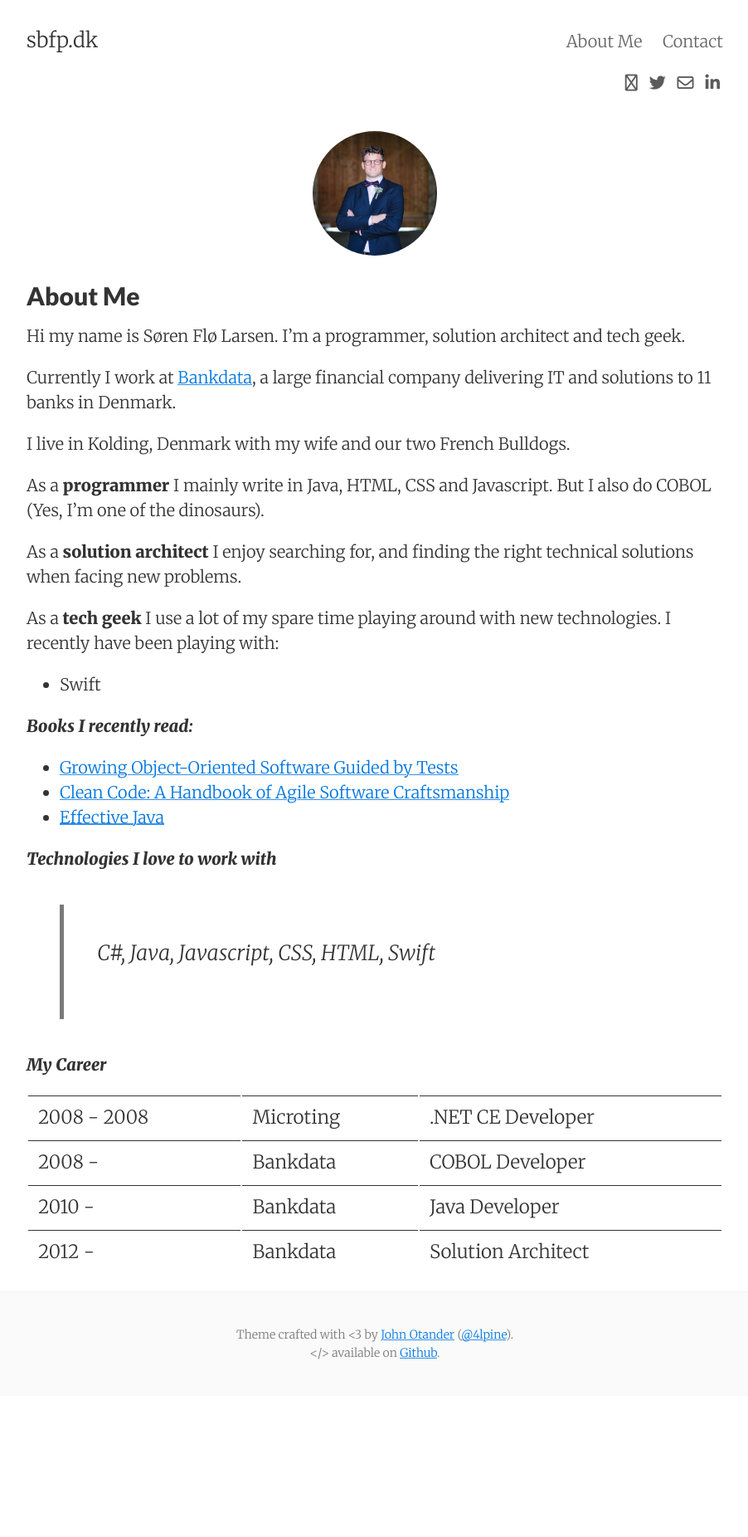
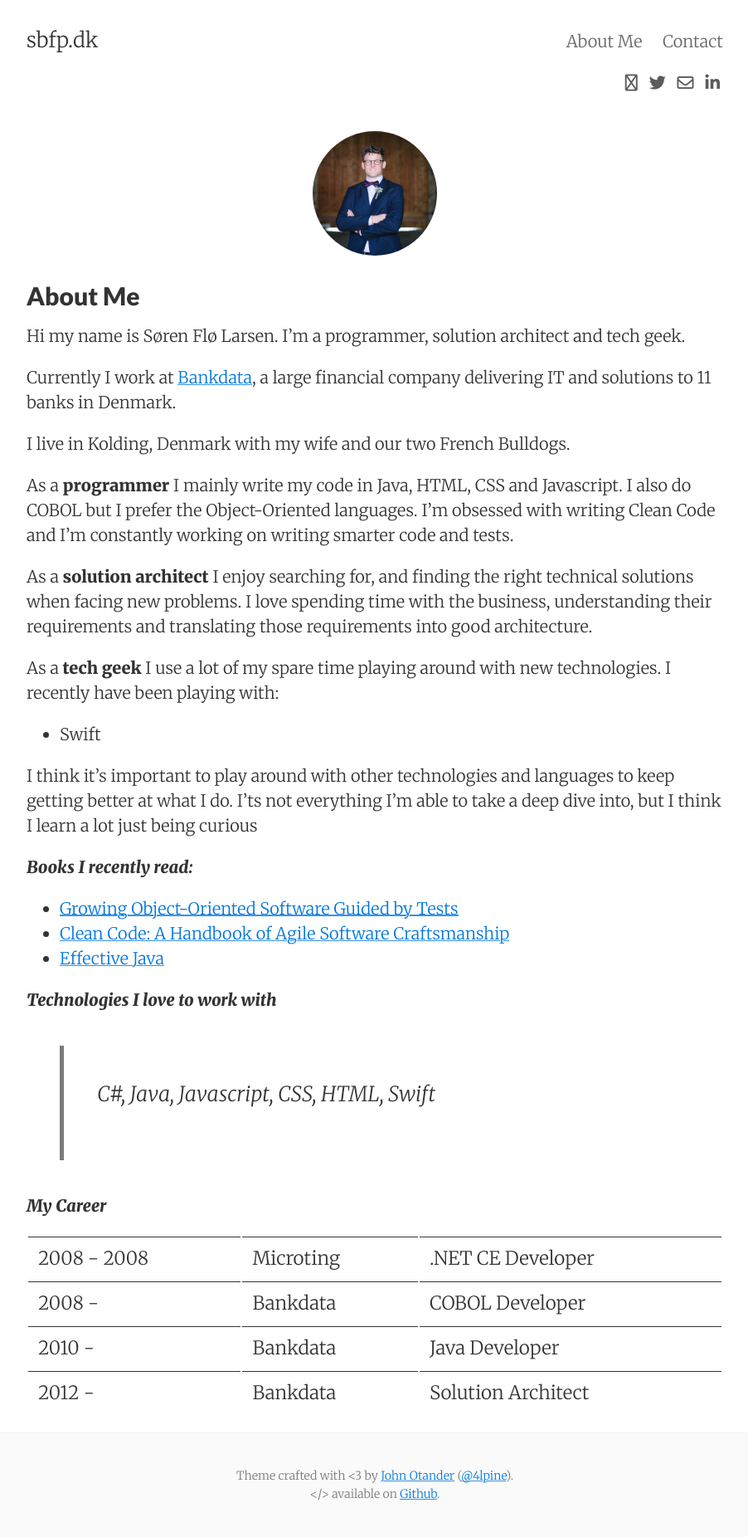
Before and after one commit to sbfp/sbfp.github.io-old, a Jekyll site: the page built from about.md, in a window 1280 px wide. Shown: the whole page at 83% size, without its empty margins (188-1090 px from the left). Built offline with Jekyll 4.4.1, drawn with Linux system fonts in a browser that asks for light colours; nearby versions of some CDN libraries; before the commit the page ends 1682 px from its top, so only the background shows below that.

Commit message:
updated about

```diff
--- a/about.md
+++ b/about.md
@@ -13,13 +13,16 @@ Currently I work at [Bankdata](http://bankdata.dk/en), a large financial company
 I live in Kolding, Denmark with my wife and our two French Bulldogs.
 
 
-As a **programmer** I mainly write in Java, HTML, CSS and Javascript. But I also do COBOL (Yes, I’m one of the dinosaurs).
+As a **programmer** I mainly write my code in Java, HTML, CSS and Javascript. I also do COBOL but I prefer the Object-Oriented languages. I'm obsessed with writing Clean Code and I'm constantly working on writing smarter code and tests.
 
-As a **solution architect** I enjoy searching for, and finding the right technical solutions when facing new problems.
+As a **solution architect** I enjoy searching for, and finding the right technical solutions when facing new problems. I love spending time with the business, understanding their requirements and translating those requirements into good architecture.
 
 As a **tech geek** I use a lot of my spare time playing around with new technologies. I recently have been playing with:
 
 * Swift
+
+I think it's important to play around with other technologies and languages to keep getting better at what I do. I'ts not everything I'm able to take a deep dive into, but I think I learn a lot just being curious
+
 
 **_Books I recently read:_**
 
```
Also changed, not shown: 1 other file.
